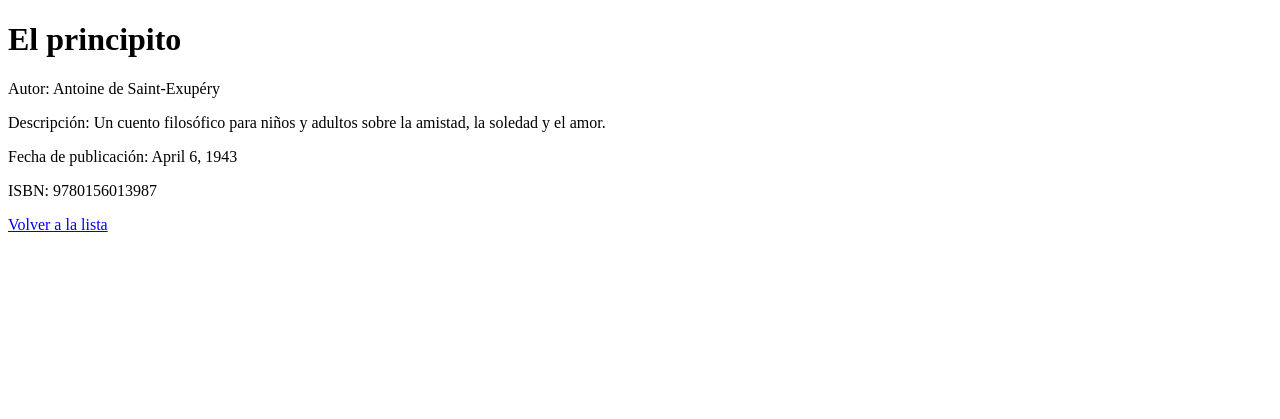
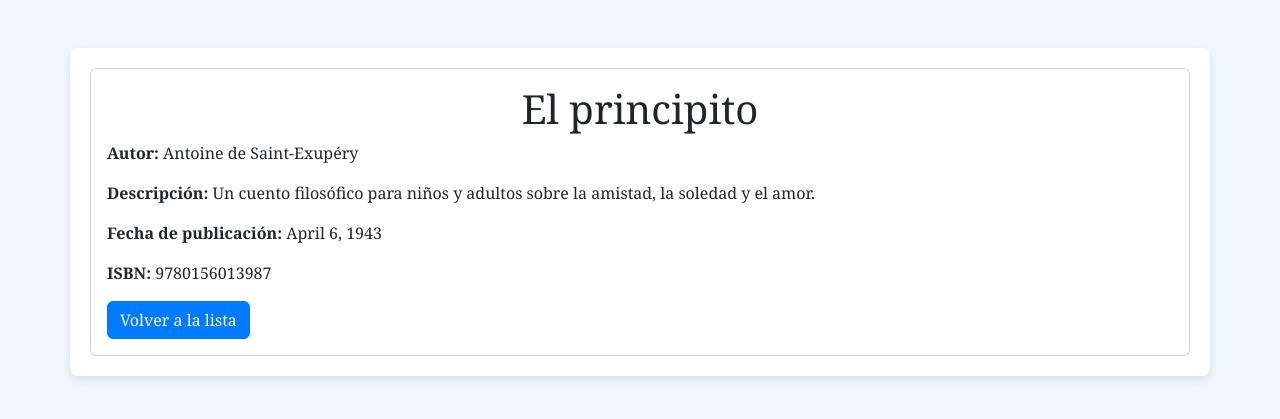
Before and after one commit to Factoria-F5-madrid/CRUD-Django_BarbaraSanchez, a Django app: page /libros/3/ in a window 1280 px wide. Shown: the top 419 px of the page. Run offline with Django 5.2, Linux system fonts and the light colour scheme; data comes from the database, SQL or seed files in the repository.

Commit message:
styles: basic styles for book detail

```diff
--- a/sistema_libros/libros/static/CSS/styles.css
+++ b/sistema_libros/libros/static/CSS/styles.css
@@ -1,12 +1,41 @@
-<!DOCTYPE html>
-<html>
-<head>
-    {% load static %}
-    <title>{% block title %}Sistema de Libros{% endblock %}</title>
-    <link href="https://cdn.jsdelivr.net/npm/bootstrap@5.3.0/dist/css/bootstrap.min.css" rel="stylesheet">
-    <link href="{% static 'css/styles.css' %}" rel="stylesheet">
-</head>
-<body>
-    <!-- ...resto del código... -->
-</body>
-</html>
+.fade-in {
+    animation: fadeIn 1s ease-in-out;
+}
+
+@keyframes fadeIn {
+    from { opacity: 0; }
+    to { opacity: 1; }
+}
+
+body {
+    background-color: #f0f8ff;
+    font-family: 'Georgia', serif;
+}
+
+.container {
+    background-color: #ffffff;
+    padding: 20px;
+    border-radius: 8px;
+    box-shadow: 0 4px 8px rgba(0, 0, 0, 0.1);
+}
+
+h1 {
+    color: #333;
+    text-align: center;
+    margin-bottom: 20px;
+}
+
+.btn-primary {
+    background-color: #007bff;
+    border-color: #007bff;
+    transition: background-color 0.3s ease;
+}
+
+.btn-primary:hover {
+    background-color: #0056b3;
+    border-color: #0056b3;
+}
+
+.btn-secondary {
+    margin-left: 10px;
+}
--- a/sistema_libros/libros/templates/libros/detalle_libro.html
+++ b/sistema_libros/libros/templates/libros/detalle_libro.html
@@ -1,14 +1,23 @@
 <!DOCTYPE html>
 <html>
 <head>
+    {% load static %}
     <title>{{ libro.titulo }}</title>
+    <link href="https://cdn.jsdelivr.net/npm/bootstrap@5.3.0/dist/css/bootstrap.min.css" rel="stylesheet">
+    <link href="{% static 'css/styles.css' %}" rel="stylesheet">
 </head>
 <body>
-    <h1>{{ libro.titulo }}</h1>
-    <p>Autor: {{ libro.autor }}</p>
-    <p>Descripción: {{ libro.descripcion }}</p>
-    <p>Fecha de publicación: {{ libro.fecha_publicacion }}</p>
-    <p>ISBN: {{ libro.isbn }}</p>
-    <a href="{% url 'lista_libros' %}">Volver a la lista</a>
+    <div class="container mt-5">
+        <div class="card">
+            <div class="card-body">
+                <h1 class="card-title">{{ libro.titulo }}</h1>
+                <p class="card-text"><strong>Autor:</strong> {{ libro.autor }}</p>
+                <p class="card-text"><strong>Descripción:</strong> {{ libro.descripcion }}</p>
+                <p class="card-text"><strong>Fecha de publicación:</strong> {{ libro.fecha_publicacion }}</p>
+                <p class="card-text"><strong>ISBN:</strong> {{ libro.isbn }}</p>
+                <a href="{% url 'lista_libros' %}" class="btn btn-primary">Volver a la lista</a>
+            </div>
+        </div>
+    </div>
 </body>
 </html>
```
